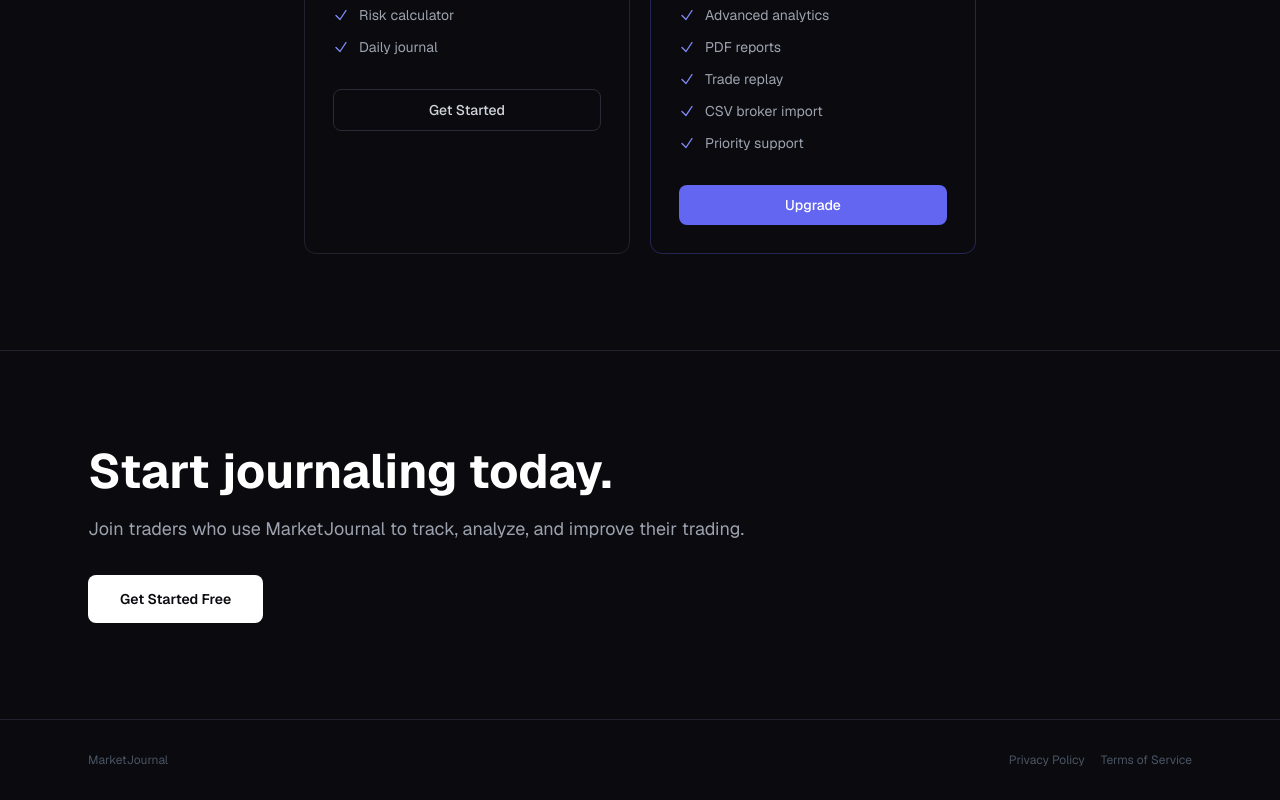
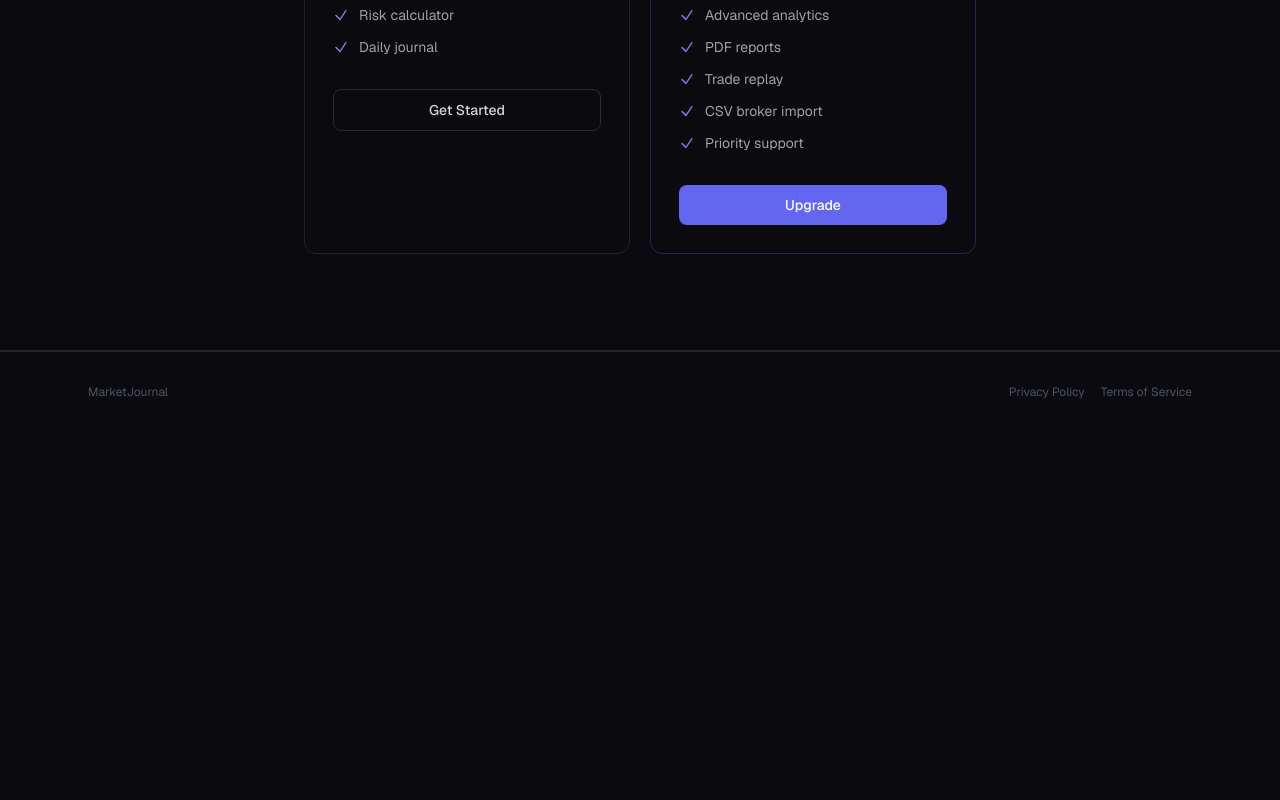
Before and after one commit to ajoshi1028/MarketJournal, a Next.js app: page / in a window 1280 px wide. Shown: the part 3444-4244 px from the top of the page. After the commit the page ends 3876 px from the top, so only its background shows below. Built offline with nearby package versions, Linux system fonts and the light colour scheme; no server answers.

Commit message:
Remove Start journaling today CTA section from landing page
Co-Authored-By: Claude Opus 4.6 <noreply@anthropic.com>

```diff
--- a/app/page.tsx
+++ b/app/page.tsx
@@ -223,23 +223,6 @@ export default function HomePage() {
           </div>
         </section>
 
-        {/* Final CTA */}
-        <section>
-          <div className="max-w-6xl mx-auto px-6 py-24">
-            <div className="max-w-2xl">
-              <h2 className="text-3xl md:text-5xl font-bold text-white leading-tight mb-5">
-                Start journaling today.
-              </h2>
-              <p className="text-gray-400 text-lg mb-8">
-                Join traders who use MarketJournal to track, analyze, and improve their trading.
-              </p>
-              <Link href="/sign-up" className="bg-white text-surface font-semibold px-8 py-3.5 rounded-lg text-sm hover:bg-gray-100 transition-colors inline-block">
-                Get Started Free
-              </Link>
-            </div>
-          </div>
-        </section>
-
         {/* Footer */}
         <footer className="border-t border-surface-300 py-8">
           <div className="max-w-6xl mx-auto px-6 flex flex-col sm:flex-row items-center justify-between gap-4">
```
